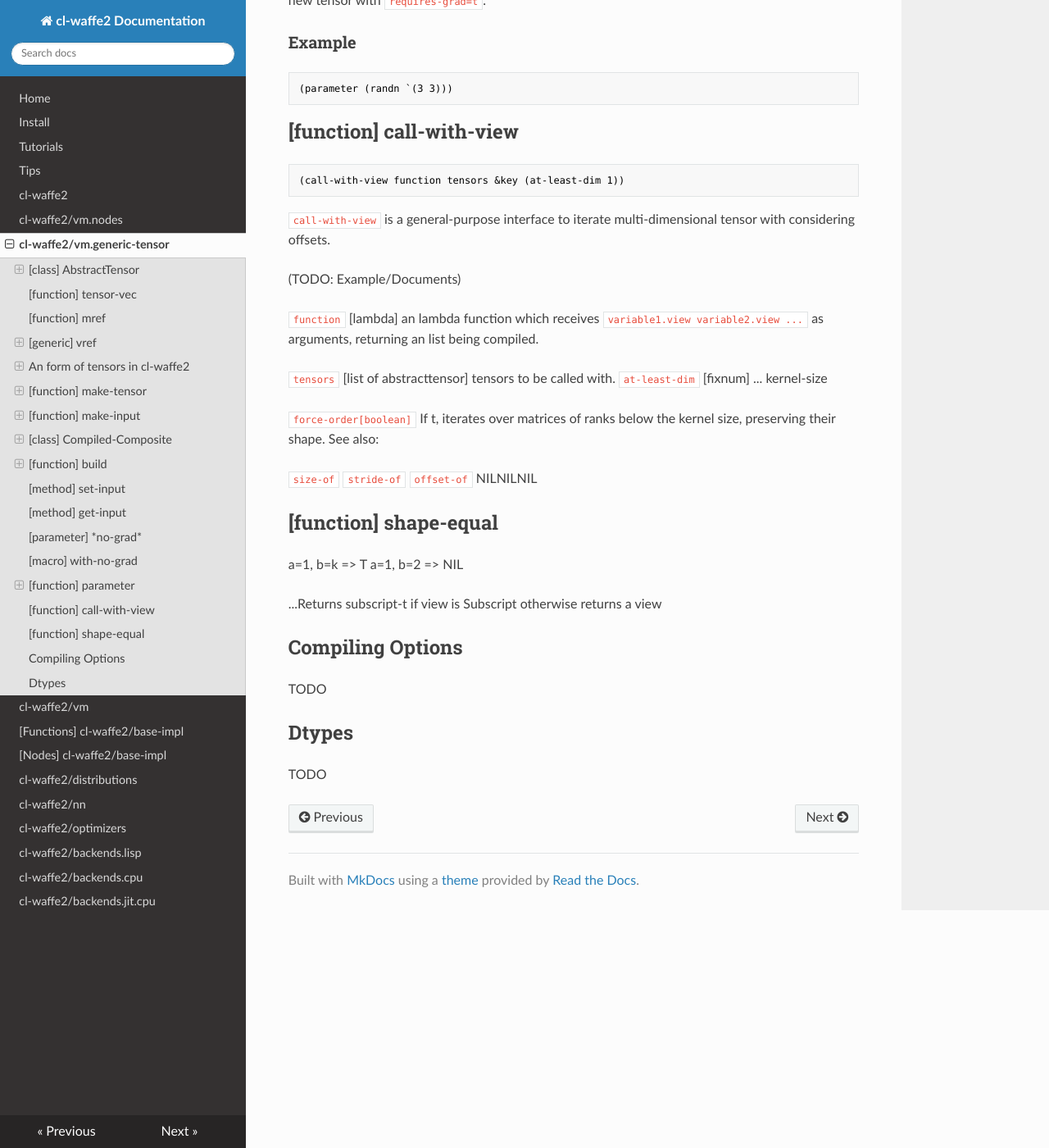
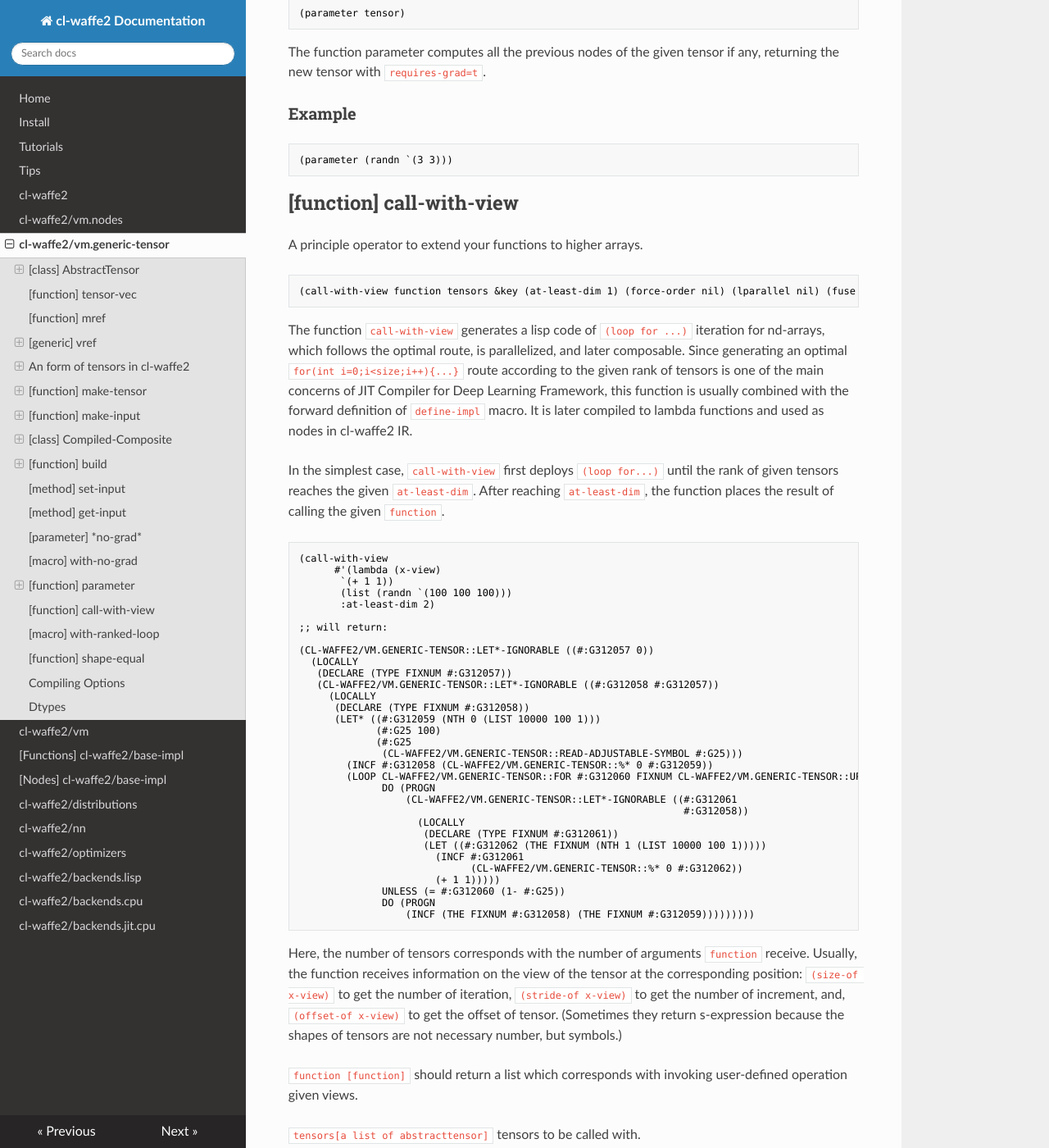
Before and after one commit to hikettei/cl-waffe2, an MkDocs documentation site: the page built from docs/cl-waffe2-docs/docs/generic-tensor.md, in a window 1280 px wide and 1400 px high, scrolled down 10127 px. Shown: the whole window at 82% size. Built offline with MkDocs 1.6.1, drawn with Linux system fonts in a browser that asks for light colours; nearby versions of some CDN libraries; some of the changed text lies outside the part shown.

Commit message:
[Document] Updated documents to fetch up the latest version

````diff
--- a/docs/cl-waffe2-docs/docs/generic-tensor.md
+++ b/docs/cl-waffe2-docs/docs/generic-tensor.md
@@ -316,7 +316,8 @@ See also: `build` `set-input` `get-input`.
 (build toplevel
 	      &key
 		(construct-backward? (not *no-grad*))
-		(compile-mode :fastest))
+		(compile-mode :fastest)
+                (fuse-ops t))
 ```
 
 Receiving the toplevel node in the neural network, the function `build` constructs a optimal forward/backward function, returning `Compiled-Composite`.
@@ -353,13 +354,15 @@ After working with adjustable shape tensor, don't forget to embody the InputTens
 
 `compile-mode`[compile-mode-t] an keyword to indicate compiling option.
 
+`fuse-ops[boolean]` Set t to enable `Loop Fusion Optimizing`. It optimizes the locality of memories instead of a litte compiling overhead.
+
 ###Example
 **REPL:**
 ```lisp
 > (setq out (!add (randn `(10 10)) (make-input `(a 10) :X)))
 ```
 ```
-{CPUTENSOR[float] :shape (10 10) :named ChainTMP987
+{CPUTENSOR[float] :shape (10 10) :named ChainTMP1928
   :vec-state [maybe-not-computed]
   <<Not-Embodied (10 10) Tensor>>
   :facet :input
@@ -375,10 +378,10 @@ After working with adjustable shape tensor, don't forget to embody the InputTens
 (<Compiled-Composite
     forward:  #<FUNCTION (LAMBDA ()
                            :IN
-                           "/Users/hikettei/.cache/common-lisp/sbcl-2.3.3-macosx-x64/Users/hikettei/Desktop/cl-waffe-workspace/progs/develop/cl-waffe2/docs/apis/generic-tensor.fasl") {5358A03B}>
+                           "/Users/hikettei/.cache/common-lisp/sbcl-2.3.3-macosx-x64/Users/hikettei/Desktop/cl-waffe-workspace/progs/develop/waffe2-develop-latest/cl-waffe2/docs/apis/generic-tensor.fasl") {539EBE6B}>
     backward: #<FUNCTION (LAMBDA ()
                            :IN
-                           "/Users/hikettei/.cache/common-lisp/sbcl-2.3.3-macosx-x64/Users/hikettei/Desktop/cl-waffe-workspace/progs/develop/cl-waffe2/docs/apis/generic-tensor.fasl") {537215CB}>
+                           "/Users/hikettei/.cache/common-lisp/sbcl-2.3.3-macosx-x64/Users/hikettei/Desktop/cl-waffe-workspace/progs/develop/waffe2-develop-latest/cl-waffe2/docs/apis/generic-tensor.fasl") {539004EB}>
 
 += [Tensors in the computation node] =======+
 
@@ -450,25 +453,88 @@ The function parameter computes all the previous nodes of the given tensor if an
 
 ## [function] call-with-view
 
+A principle operator to extend your functions to higher arrays.
+
 ```lisp
-(call-with-view function tensors &key (at-least-dim 1))
+(call-with-view function tensors &key (at-least-dim 1) (force-order nil) (lparallel nil) (fuse nil))
 ```
 
-`call-with-view` is a general-purpose interface to iterate multi-dimensional tensor with considering offsets.
+The function `call-with-view` generates a lisp code of `(loop for ...)` iteration for nd-arrays, which follows the optimal route, is parallelized, and later composable. Since generating an optimal `for(int i=0;i<size;i++){...}` route according to the given rank of tensors is one of the main concerns of JIT Compiler for Deep Learning Framework, this function is usually combined with the forward definition of `define-impl` macro. It is later compiled to lambda functions and used as nodes in cl-waffe2 IR.
 
-(TODO: Example/Documents)
+In the simplest case, `call-with-view` first deploys `(loop for...)` until the rank of given tensors reaches the given `at-least-dim`. After reaching `at-least-dim`, the function places the result of calling the given `function`.
 
-`function` [lambda] an lambda function which receives `variable1.view variable2.view ...` as arguments, returning an list being compiled.
+```lisp
+(call-with-view
+      #'(lambda (x-view)
+	   `(+ 1 1))
+       (list (randn `(100 100 100)))
+       :at-least-dim 2)
 
-`tensors` [list of abstracttensor] tensors to be called with.
-`at-least-dim` [fixnum] ... kernel-size
+;; will return:
 
-`force-order[boolean]` If t, iterates over matrices of ranks below the kernel size, preserving their shape.
-See also:
+(CL-WAFFE2/VM.GENERIC-TENSOR::LET*-IGNORABLE ((#:G312057 0))
+  (LOCALLY
+   (DECLARE (TYPE FIXNUM #:G312057))
+   (CL-WAFFE2/VM.GENERIC-TENSOR::LET*-IGNORABLE ((#:G312058 #:G312057))
+     (LOCALLY
+      (DECLARE (TYPE FIXNUM #:G312058))
+      (LET* ((#:G312059 (NTH 0 (LIST 10000 100 1)))
+             (#:G25 100)
+             (#:G25
+              (CL-WAFFE2/VM.GENERIC-TENSOR::READ-ADJUSTABLE-SYMBOL #:G25)))
+        (INCF #:G312058 (CL-WAFFE2/VM.GENERIC-TENSOR::%* 0 #:G312059))
+        (LOOP CL-WAFFE2/VM.GENERIC-TENSOR::FOR #:G312060 FIXNUM CL-WAFFE2/VM.GENERIC-TENSOR::UPFROM 0 CL-WAFFE2/VM.GENERIC-TENSOR::BELOW #:G25
+              DO (PROGN
+                  (CL-WAFFE2/VM.GENERIC-TENSOR::LET*-IGNORABLE ((#:G312061
+                                                                 #:G312058))
+                    (LOCALLY
+                     (DECLARE (TYPE FIXNUM #:G312061))
+                     (LET ((#:G312062 (THE FIXNUM (NTH 1 (LIST 10000 100 1)))))
+                       (INCF #:G312061
+                             (CL-WAFFE2/VM.GENERIC-TENSOR::%* 0 #:G312062))
+                       (+ 1 1)))))
+              UNLESS (= #:G312060 (1- #:G25))
+              DO (PROGN
+                  (INCF (THE FIXNUM #:G312058) (THE FIXNUM #:G312059)))))))))
+```
 
-`size-of`
-`stride-of`
-`offset-of`
+Here, the number of tensors corresponds with the number of arguments `function` receive. Usually, the function receives information on the view of the tensor at the corresponding position: `(size-of x-view)` to get the number of iteration, `(stride-of x-view)` to get the number of increment, and, `(offset-of x-view)` to get the offset of tensor. (Sometimes they return s-expression because the shapes of tensors are not necessary number, but symbols.)
+
+`function [function]` should return a list which corresponds with invoking user-defined operation given views.
+
+`tensors[a list of abstracttensor]` tensors to be called with.
+
+`at-least-dim [fixnum]` `at-least-dim is minimum rank value required by the operation. set 1 to define `element-wise` operation, set 2 to define `gemm` for example.
+
+`force-order[boolean]` On some conditions, `call-with-view` shuffles the order of ranks, or flattens given tensors (e.g.: `100x100` tensors is the equivalent to just `10000x1` tensor on the memory). If you want to disable this behaviour, set `force-order`=t.
+
+`lparallel[boolean]` Set t to use lparallel. This should be denoted that under lparallel execution, the parameter `cl-waffe2/threads:*under-multi-thread*` becomes t. Use this parameter for the lowest rank operation to decide whether to parallelise.
+
+Return: `Expanded Lisp Codes`
+
+Note that `call-with-view` should be used at once or zero in the one `define-impl` forward. If you need twice times to call it, the general definition of `AbstractNode` should be split.
+
+See also: `with-ranked-loop` to the more elegant wrapping macro.
+
+## [macro] with-ranked-loop
+
+
+```lisp
+(with-ranked-loop (((op-function &rest variables)
+                    &key
+                       (kernel-size 1)
+                       (shuffle-rank t)
+                       (lparallel nil)
+                       (fuse nil))
+                    &body body))
+```
+
+Just an alias of `call-with-view` with this form:
+
+```lisp
+`(,@(call-with-view op-function variables :at-least-dim kernel-size :force-order (not shuffle-rank) :lparallel lparallel :fuse fuse)
+    ,@body)
+```
 NILNILNIL
 ## [function] shape-equal
 
````
Also changed, not shown: docs/cl-waffe2-docs/docs/cpu-jit-tensor-backend.md (+3 -0 lines), docs/cl-waffe2-docs/docs/distributions.md (+25 -25 lines), docs/cl-waffe2-docs/docs/nn.md (+17 -17 lines), docs/cl-waffe2-docs/docs/vm.md (+3 -3 lines).
